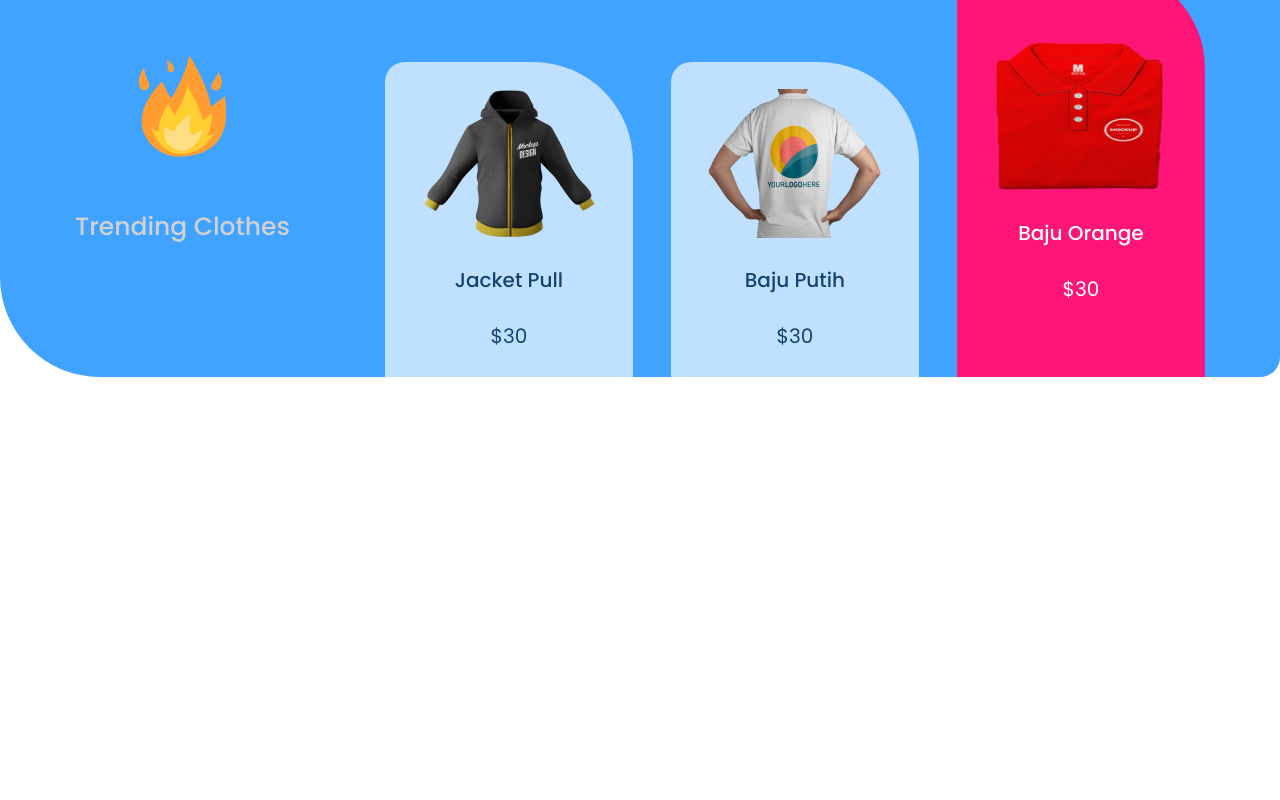
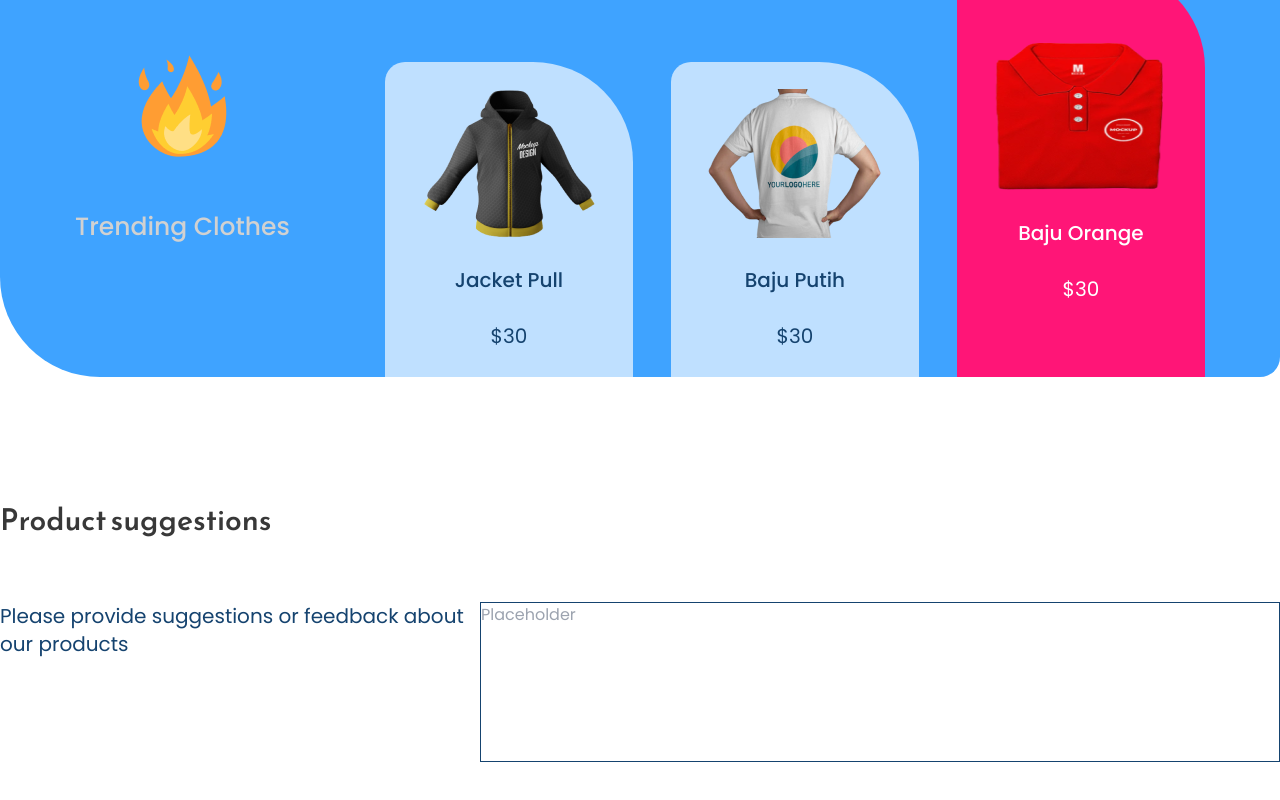
Before and after one commit to mochfarrel06/beliyukk, a React (Create React App) app: page / in a window 1280 px wide. Shown: the part 2345-3145 px from the top of the page. Before the commit the page ends 2942 px from the top, so only its background shows below. Built offline with nearby package versions, Linux system fonts and the light colour scheme.

Commit message:
Menambahkan page suggestionn

```diff
--- a/src/components/other/NewsCollection.tsx
+++ b/src/components/other/NewsCollection.tsx
@@ -6,7 +6,7 @@ import fire from '../../assets/fire.png';
 const NewsCollection = () => {
   return (
     <>
-      <div className="w-full mb-40">
+      <div className="w-full">
         <div className="container w-full mx-auto py-[60px] flex flex-col gap-[60px]">
           <div className="text-[30px] font-medium font-reemkufi">New Collections</div>
           <div className="w-full bg-c1 h-[456px] rounded-tl-[20px] overflow-hidden rounded-tr-[70px] rounded-bl-[100px] rounded-br-[20px]">
--- /dev/null
+++ b/src/components/other/SuggestionPage.tsx
@@ -0,0 +1,23 @@
+import React from 'react';
+
+const SuggestionPage = () => {
+  return (
+    <>
+      <div className="w-full mb-40">
+        <div className="container w-full mx-auto py-[60px] flex flex-col gap-[60px]">
+          <div className="text-[30px] font-medium font-reemkufi">Product suggestions</div>
+          <div className="flex">
+            <h4 className="text-c4 font-normal text-xl">Please provide suggestions or feedback about our products</h4>
+            <div>
+              <div className="w-[800px] h-[160px] border border-c4">
+                <input type="text" placeholder="Placeholder" />
+              </div>
+            </div>
+          </div>
+        </div>
+      </div>
+    </>
+  );
+};
+
+export default SuggestionPage;
--- a/src/pages/homepage/HomePage.tsx
+++ b/src/pages/homepage/HomePage.tsx
@@ -3,6 +3,7 @@ import NavbarSession from '../../components/navbar/NavbarSession';
 import LandingPage from '../../components/other/LandingPage';
 import NewsCollection from '../../components/other/NewsCollection';
 import ProductContainer from '../../components/other/ProductContainer';
+import SuggestionPage from '../../components/other/SuggestionPage';
 
 const HomePage = () => {
   return (
@@ -11,6 +12,7 @@ const HomePage = () => {
       <LandingPage />
       <ProductContainer />
       <NewsCollection />
+      <SuggestionPage />
     </React.Fragment>
   );
 };
```
